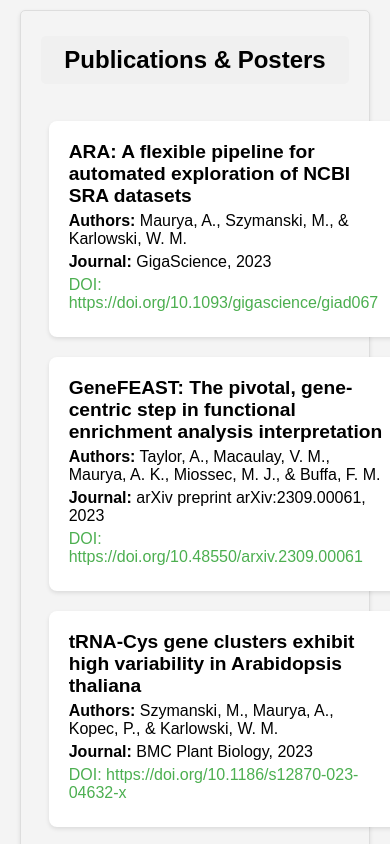
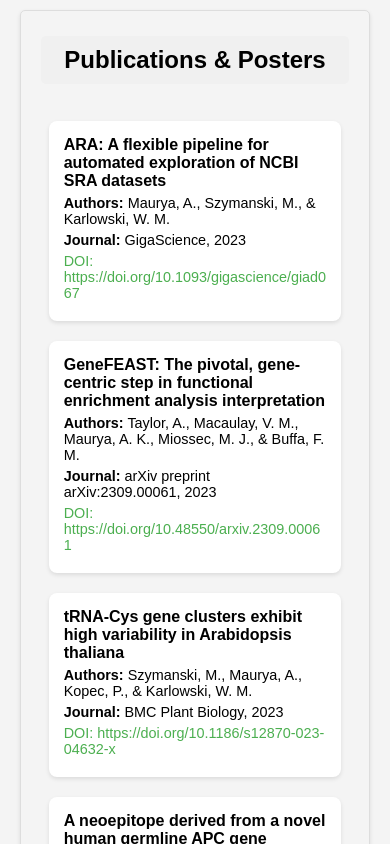
Before and after one commit to maurya-anand/cv, a React (Vite) app: page / in a window 390 px wide. Shown: the part 6740-7584 px from the top of the page. Built offline with nearby package versions, Linux system fonts and the light colour scheme.

Commit message:
fixed overflow issue

```diff
--- a/src/components/Publications.css
+++ b/src/components/Publications.css
@@ -18,6 +18,8 @@
   padding: 20px;
   box-shadow: 0 2px 4px rgba(0, 0, 0, 0.1);
   transition: transform 0.2s;
+  overflow: hidden;
+  word-wrap: break-word;
 }
 
 .publication-card:hover {
@@ -47,6 +49,18 @@
   .publications-grid {
     grid-template-columns: 1fr;
   }
+
+  .publication-card {
+    padding: 15px; /* Adjust padding for smaller screens */
+  }
+
+  .publication-card h3 {
+    font-size: 1em; /* Adjust font size for smaller screens */
+  }
+
+  .publication-card p {
+    font-size: 0.9em; /* Adjust font size for smaller screens */
+  }
 }
 
 /* Media query to handle larger screens */
```
